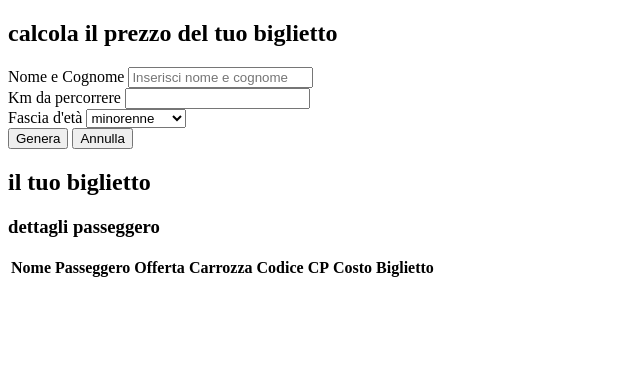
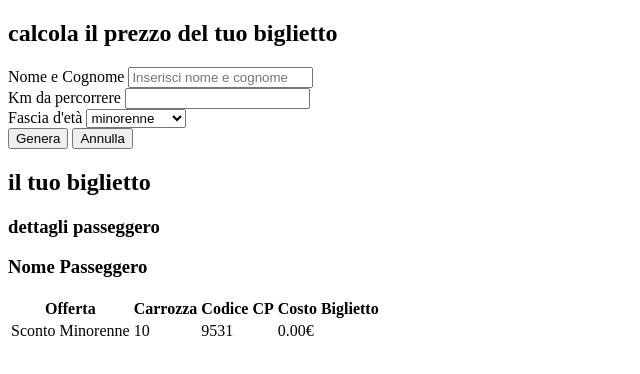
Before and after one commit to AlessioCirillo/js-biglietto-treno-form, a plain HTML site: page index.html in a window 1280 px wide. Both pictures are taken after a click on the button "Genera". Shown: the whole page, without its empty margins (0-640 px from the left). Drawn offline with Linux system fonts and the light colour scheme.

Commit message:
generazione biglietto

```diff
--- a/index.html
+++ b/index.html
@@ -56,16 +56,17 @@
             <h3>
                 dettagli passeggero
             </h3>
+            <h3>
+                Nome Passeggero <span id="nome-passeggero"></span>
+            </h3>
             <table>
                 <tr>
-                    <th>Nome Passeggero</th>
                     <th>Offerta</th>
                     <th>Carrozza</th>
                     <th>Codice CP</th>
                     <th>Costo Biglietto</th>
                 </tr>
                 <tr>
-                    <td id="nome"></td>
                     <td id="offerta"></td>
                     <td id="numero-carrozza"></td>
                     <td id="codice-cp"></td>
--- a/js/main.js
+++ b/js/main.js
@@ -22,8 +22,66 @@ bottoneGenera.addEventListener('click', function (){
     //FASCIA ETA
     var eta = document.getElementById('eta').value;
     console.log('anni', eta);
+
+    //COSTO BIGLIETTO
+    var tasso = 0.21;
+    var costo = tasso * km;
+    var offerta = 'Standard'
+
+    //OFFERTE
+    if( eta == 'minorenne'){
+        costo -= costo * 0.2;
+        offerta = 'Sconto Minorenne'
+    } else if ( eta == 'over-65'){
+        costo -= costo * 0.4;
+        offerta = 'Sconto Over 65'
+    } else {
+        offetta = 'Standard'
+    }
+
+    //COSTO FINALE
+    costo = costo.toFixed(2) + '€';
+    console.log(costo);
+
+    //CARROZZA
+    var carrozza = Math.floor(Math.random () *10) +1;
+    console.log(carrozza);
+
+    //CODICE CP
+    var codiceCp = Math.floor(Math.random () *(10000 - 9000)) +9000;
+    console.log(codiceCp);
+
+    //BIGLIETTO
+
+    //NOME PASSEGGERO
+    document.getElementById('nome-passeggero').innerHTML = nome;
+
+    //OFFERTA
+    document.getElementById('offerta').innerHTML = offerta;
+
+    //CARROZZA
+    document.getElementById('numero-carrozza').innerHTML = carrozza;
+
+    //CODICECP
+    document.getElementById('codice-cp').innerHTML = codiceCp;
+
+    //COSTO
+    document.getElementById('costo').innerHTML = costo;
 })
+
+
+
+
+
+
+
+
 
 bottoneAnnulla.addEventListener('click', function (){
 
+    document.getElementById('name').innerHTML = '';
+
+    document.getElementById('km').innerHTML = '';
+
+
 })
```
